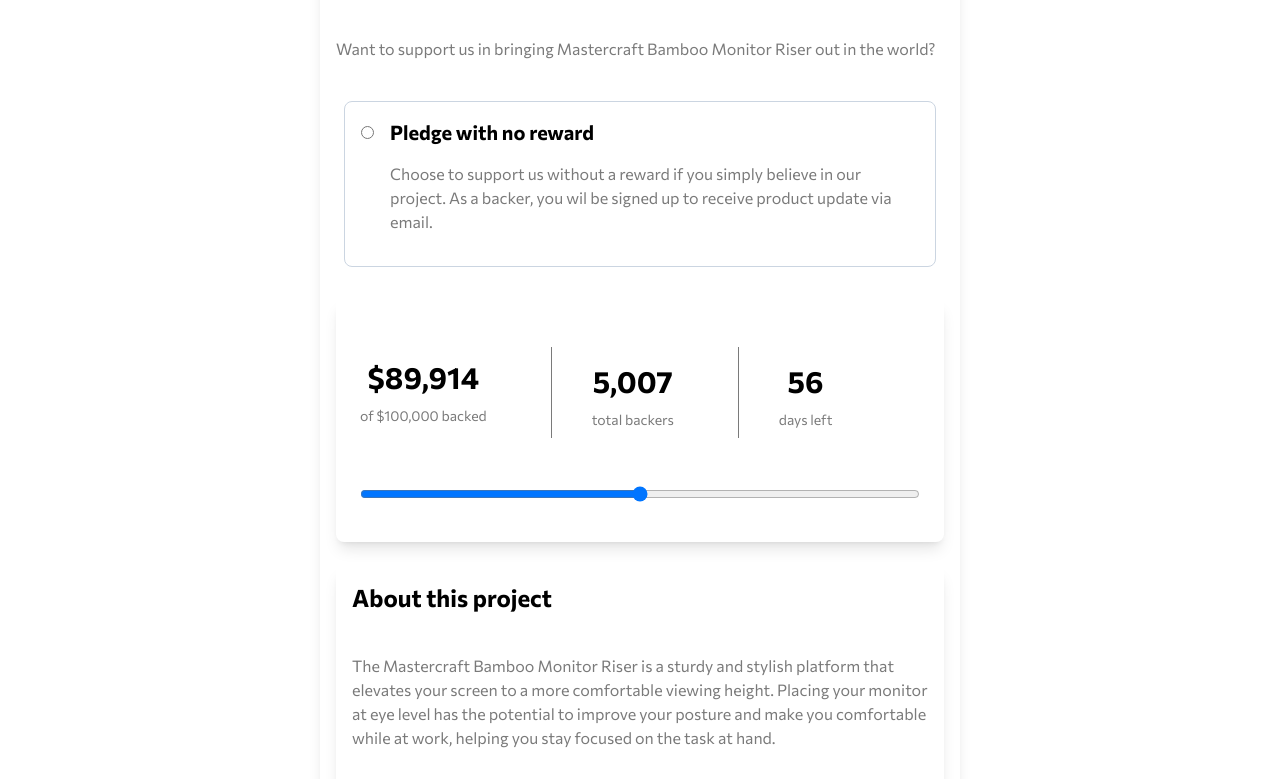
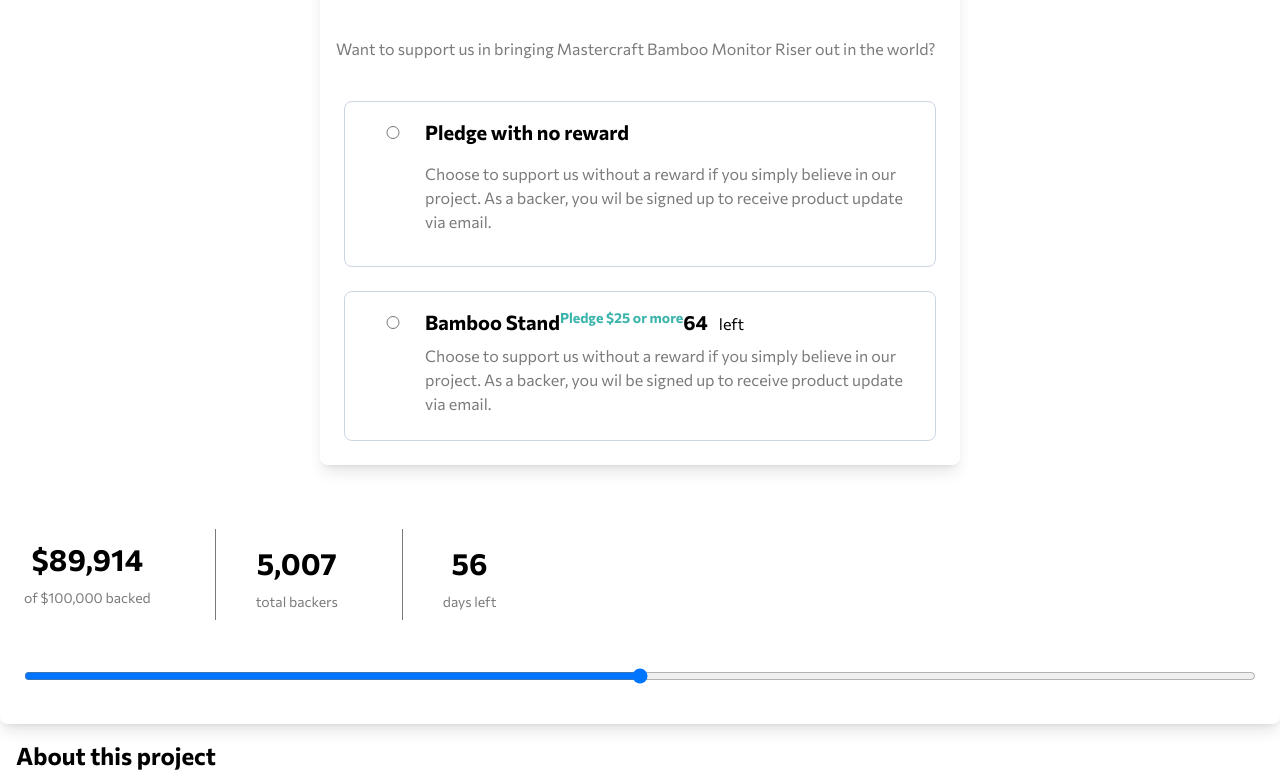
Before and after one commit to issa99-lab/Crowd-Funding-Product-Page, a website: page index.html in a window 1280 px wide. Shown: the part 771-1550 px from the top of the page. Drawn offline with Linux system fonts and the light colour scheme; files whose address does not match are found by name.

Commit message:
heh modal

```diff
--- a/index.html
+++ b/index.html
@@ -102,12 +102,51 @@
                 class="flex flex-col md:flex-row md:mb-2 lg:flex-row lg:mb-2"
               >
               <div class="">
-                <input type="radio" name="" id="" class="text-xl mr-4 md:mt-2">
+                <input type="radio" name="" id="" class="border-0 h-16 w-16 md:mt-2">
                 <h3 class="inline-block text-xl font-bold mb-2 md:hidden lg:mb-4 lg:hidden">Pledge with no reward</h3>
               </div>
               <!-- flex item two -->
             <div class="">
               <h3 class=" hidden text-xl font-bold mb-2 md:inline-block md:justify-start  lg:mb-4 lg:inline-block">Pledge with no reward</h3>
+              <p class="text-dark-gray mb-2 ">Choose to support us without a reward if you simply believe in our project. As a backer, you wil be signed up to receive product update via email.</p>
+            </div>
+
+              </div>
+            </div>
+
+            <!-- child modal child two -->
+            <!-- child modal child two -->
+            <div class="flex flex-col  border border-gray rounded-lg p-4 md:flex-row lg:flex-row">
+              <!-- 111 -->
+              <!-- flex item one -->
+              <div
+                class="flex flex-col md:flex-row md:mb-2 lg:flex-row lg:mb-2"
+              >
+              <!-- item one flex -->
+              <div class="flex">
+                <!-- 1 -->
+              <div class="">
+                <input type="radio" name="" id="" class="border-0 w-16 md:mt-2">
+              </div>
+              <!-- 2 -->
+              <div class="flex flex-col md:flex-row">
+                <h3 class="inline-block text-xl font-bold md:hidden lg:mb-4 lg:hidden">Bamboo Stand</h3>
+                <p class="text-sm text-moderate-cyan inline-block font-bold md:hidden lg:mb-4 lg:hidden">Pledge $25 or more</p>
+                <!-- 3 -->
+              </div>
+            </div>
+            </div>
+              <!-- flex item two -->
+            <div class="">
+              <div class="flex items-start">
+              <h3 class=" hidden text-xl font-bold  md:inline-block md:justify-start  lg:inline-block ">Bamboo Stand</h3>
+              <p class="hidden text-sm  text-moderate-cyan font-bold md:inline-block lg:inline-block lg:mb-4 ">Pledge $25 or more</p>
+              <div class="hidden mb-2 md:inline-block md:justify-end lg:inline-block lg:justify-end ">
+                <h2 class="font-bold text-xl pr-2 inline-block md:justify-end lg:justify-end">64</h2>
+                <span class="md:justify-end lg:justify-end">left</span>
+              </div>
+            </div>
+
               <p class="text-dark-gray mb-2 ">Choose to support us without a reward if you simply believe in our project. As a backer, you wil be signed up to receive product update via email.</p>
             </div>
 
```
Also changed, not shown: CSS/main.css.
